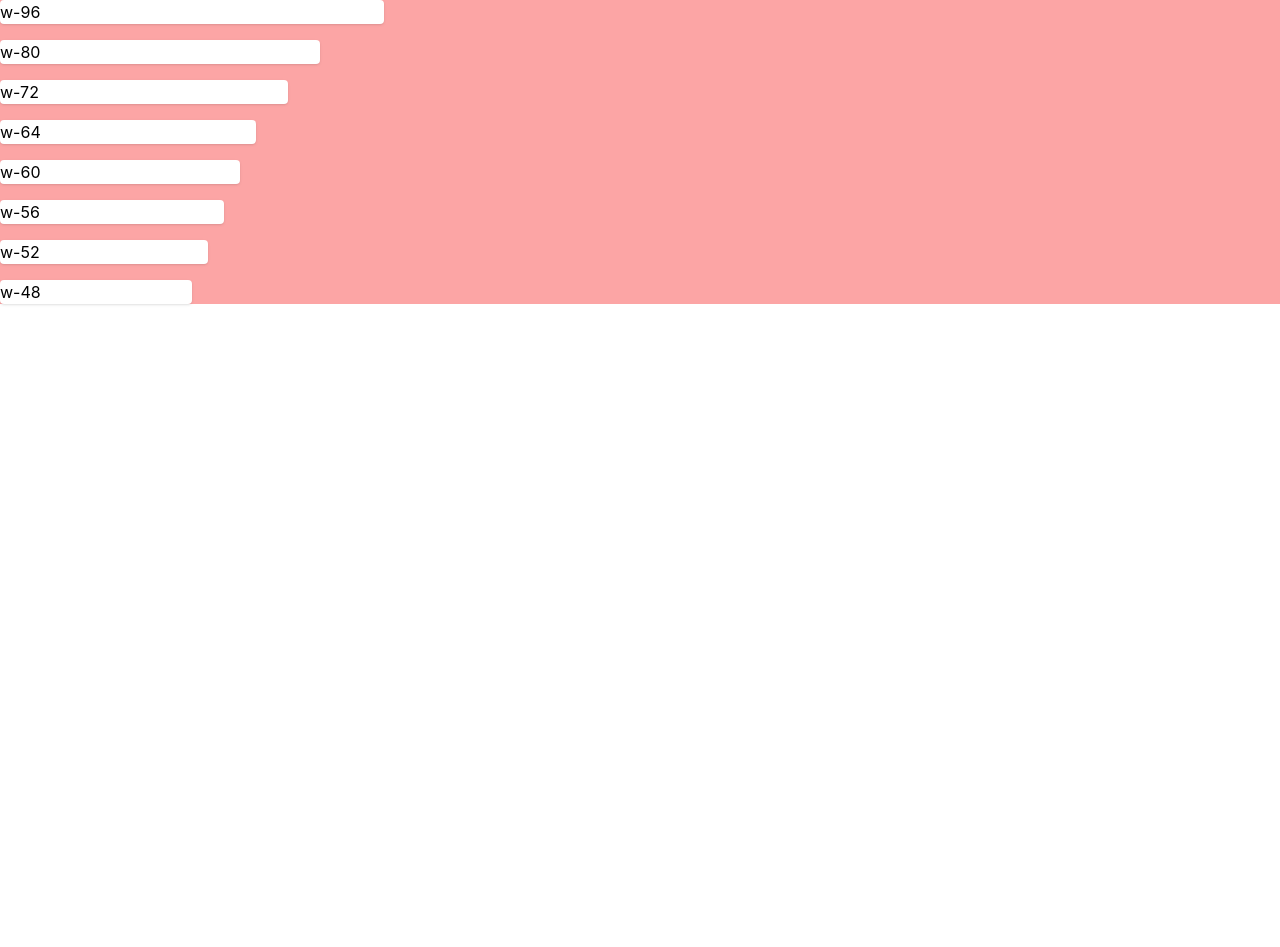
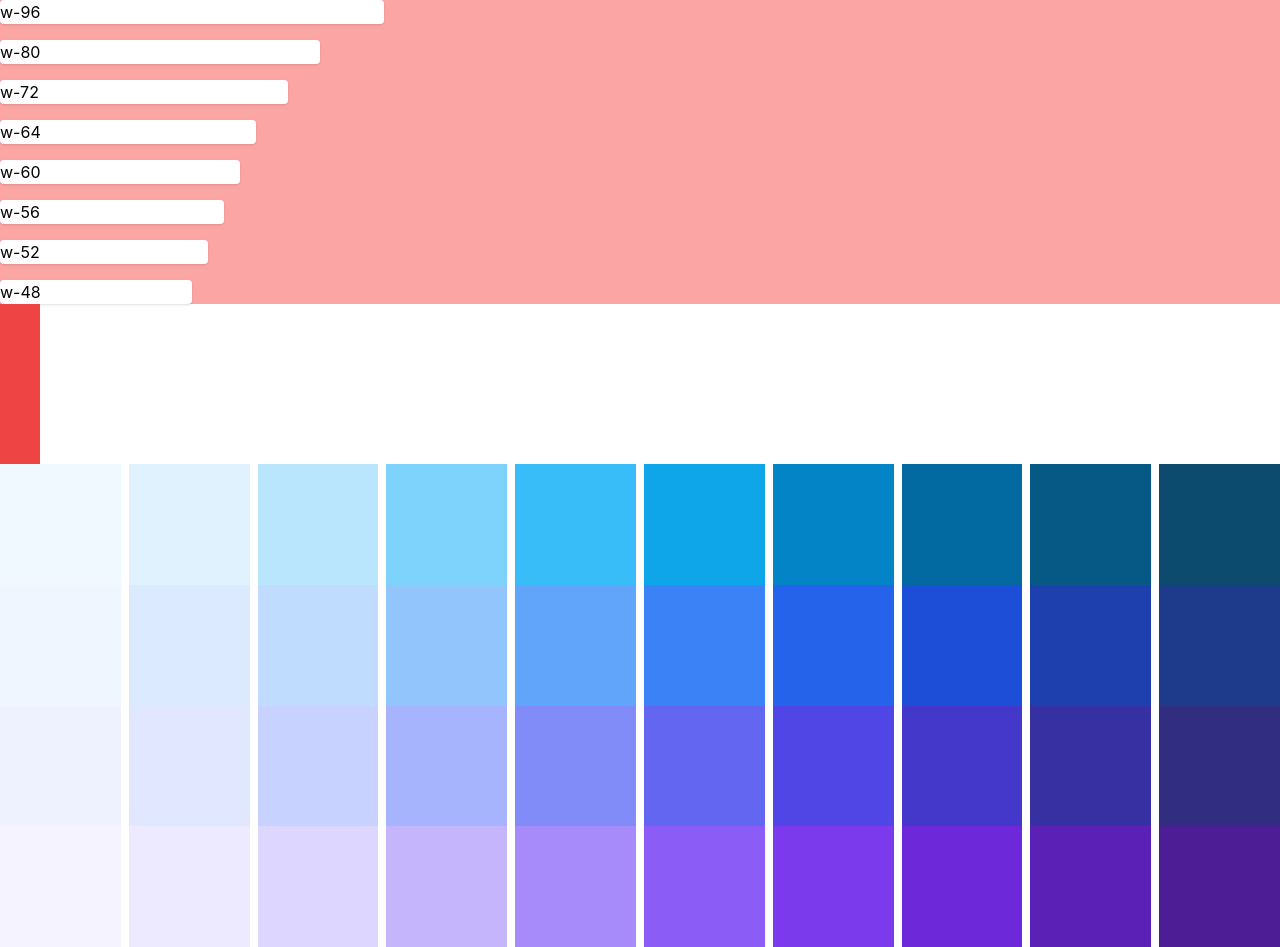
Before and after one commit to MyeonghoonNam/tailwindCSS-study, a Next.js app: page /basic in a window 1280 px wide. Before the commit the page ends 800 px from the top, so only its background shows below. Built offline with nearby package versions, Linux system fonts and the light colour scheme.

Commit message:
Color 컴포넌트 구현

```diff
--- /dev/null
+++ b/src/components/Color/index.tsx
@@ -0,0 +1,69 @@
+const Color = () => {
+  /**
+   * 우선순위 기준에 주의해야한다. 뒤에 있다고 높은 우선순위가 아님
+   */
+
+  return (
+    <>
+      <div className="w-10 h-10 bg-blue-500 bg-red-500"></div>
+      <div className="w-10 h-10 bg-red-500 bg-blue-500"></div>
+
+      <div className="w-10 h-10 bg-blue-400 bg-red-500"></div>
+      <div className="w-10 h-10 bg-red-500 bg-blue-400"></div>
+
+      <div className="grid grid-cols-10 gap-2">
+        <div className="bg-sky-50 aspect-square"></div>
+        <div className="bg-sky-100 aspect-square"></div>
+        <div className="bg-sky-200 aspect-square"></div>
+        <div className="bg-sky-300 aspect-square"></div>
+        <div className="bg-sky-400 aspect-square"></div>
+        <div className="bg-sky-500 aspect-square"></div>
+        <div className="bg-sky-600 aspect-square"></div>
+        <div className="bg-sky-700 aspect-square"></div>
+        <div className="bg-sky-800 aspect-square"></div>
+        <div className="bg-sky-900 aspect-square"></div>
+      </div>
+
+      <div className="grid grid-cols-10 gap-2">
+        <div className="bg-blue-50 aspect-square"></div>
+        <div className="bg-blue-100 aspect-square"></div>
+        <div className="bg-blue-200 aspect-square"></div>
+        <div className="bg-blue-300 aspect-square"></div>
+        <div className="bg-blue-400 aspect-square"></div>
+        <div className="bg-blue-500 aspect-square"></div>
+        <div className="bg-blue-600 aspect-square"></div>
+        <div className="bg-blue-700 aspect-square"></div>
+        <div className="bg-blue-800 aspect-square"></div>
+        <div className="bg-blue-900 aspect-square"></div>
+      </div>
+
+      <div className="grid grid-cols-10 gap-2">
+        <div className="bg-indigo-50 aspect-square"></div>
+        <div className="bg-indigo-100 aspect-square"></div>
+        <div className="bg-indigo-200 aspect-square"></div>
+        <div className="bg-indigo-300 aspect-square"></div>
+        <div className="bg-indigo-400 aspect-square"></div>
+        <div className="bg-indigo-500 aspect-square"></div>
+        <div className="bg-indigo-600 aspect-square"></div>
+        <div className="bg-indigo-700 aspect-square"></div>
+        <div className="bg-indigo-800 aspect-square"></div>
+        <div className="bg-indigo-900 aspect-square"></div>
+      </div>
+
+      <div className="grid grid-cols-10 gap-2">
+        <div className="bg-violet-50 aspect-square"></div>
+        <div className="bg-violet-100 aspect-square"></div>
+        <div className="bg-violet-200 aspect-square"></div>
+        <div className="bg-violet-300 aspect-square"></div>
+        <div className="bg-violet-400 aspect-square"></div>
+        <div className="bg-violet-500 aspect-square"></div>
+        <div className="bg-violet-600 aspect-square"></div>
+        <div className="bg-violet-700 aspect-square"></div>
+        <div className="bg-violet-800 aspect-square"></div>
+        <div className="bg-violet-900 aspect-square"></div>
+      </div>
+    </>
+  );
+};
+
+export default Color;
--- a/src/pages/basic/index.tsx
+++ b/src/pages/basic/index.tsx
@@ -1,9 +1,11 @@
 import Size from "../../components/Size";
+import Color from "../../components/Color";
 
 const Basic = () => {
   return (
     <>
       <Size />
+      <Color />
     </>
   );
 };
```
